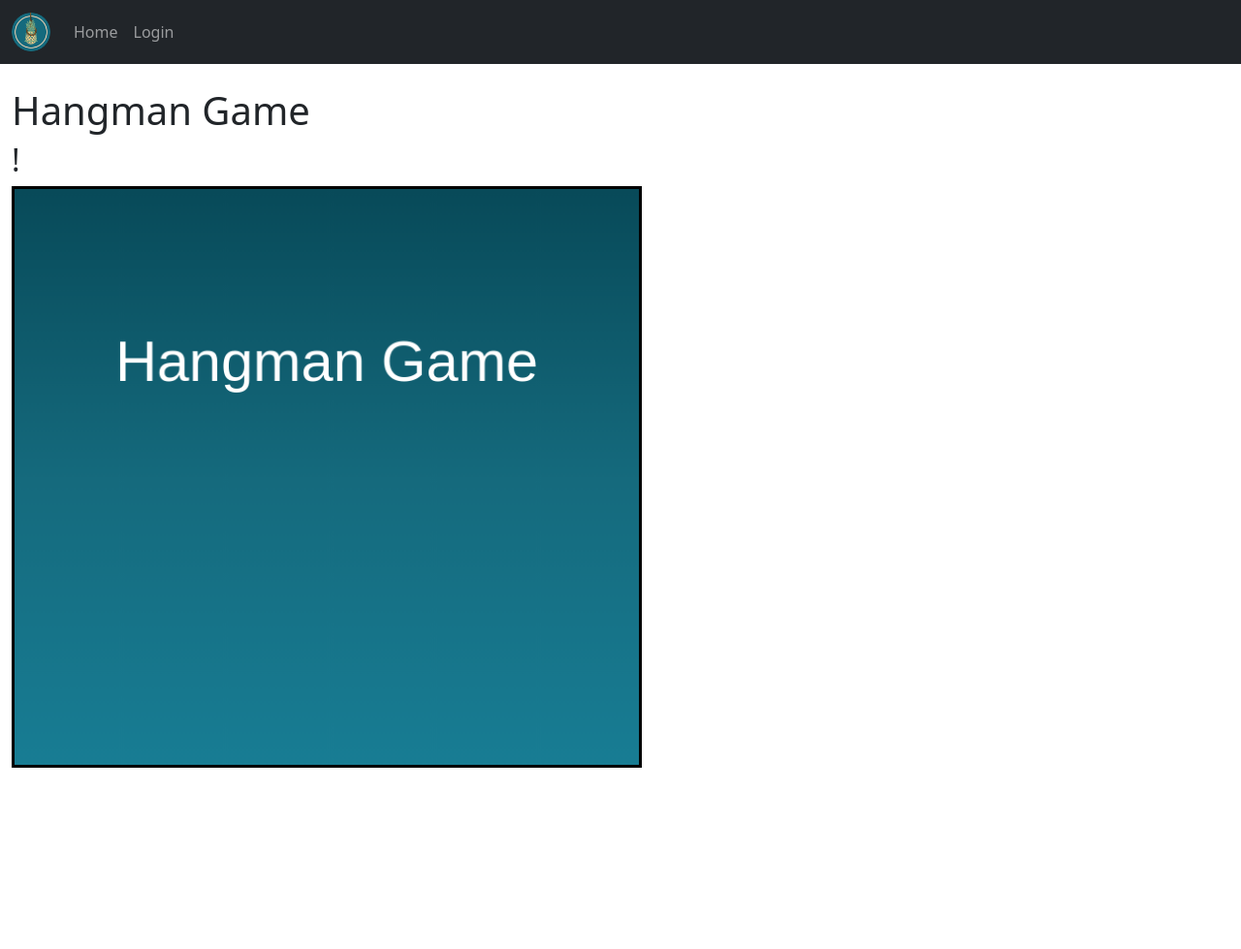
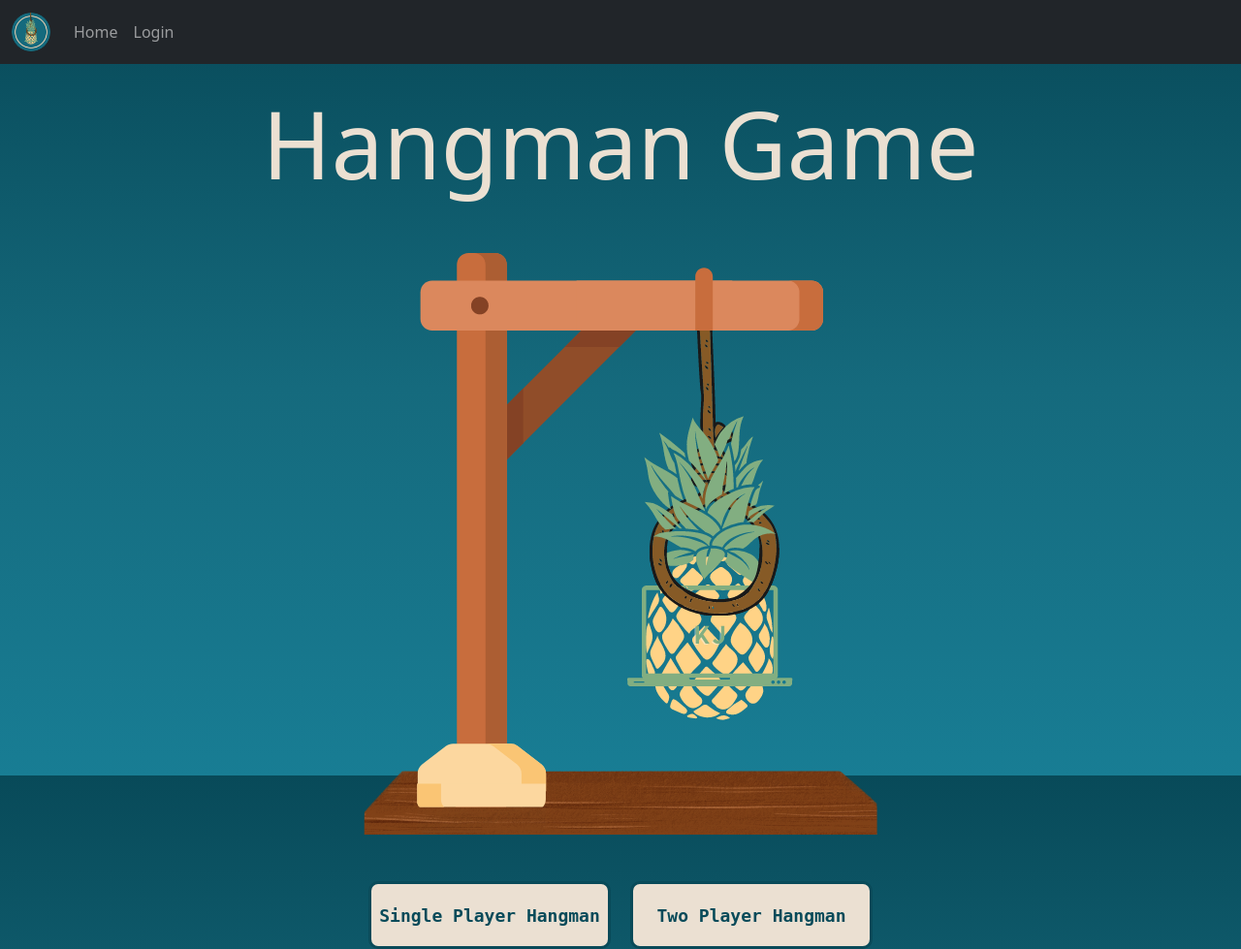
Before and after one commit to jin-karen/flask-hangman, a Flask app: page /play_hangman in a window 1280 px wide. Shown: the whole page at 97% size. Before the commit the page ends 792 px from the top, so only its background shows below. Run offline with Flask 3, Linux system fonts and the light colour scheme; some libraries are stand-ins or nearby versions.

Commit message:
add pages and frontend for diff game modes

```diff
--- a/app/routes.py
+++ b/app/routes.py
@@ -118,9 +118,19 @@
         db.session.commit()
         flash('Success! Your password has been reset.')
         return redirect(url_for('login'))
-    return render_template('reset_password.html', form=form)
+    return render_template('reset_password.html', title='Reset Password', form=form)
 
 # App.route Decorator and View Function for Hangman Game Page
 @app.route('/play_hangman')
 def play_hangman():
-    return render_template('play_hangman.html', title='Hangman Game')
+    return render_template('play_hangman.html', title='Hangman Game', bg_class='hangmanGamePage')
+
+# App.route Decorator and View Function for Singleplayer Hangman Game Page
+@app.route('/singleplayer_hangman')
+def singleplayer_hangman():
+    return render_template('singleplayer_hangman.html', title='Hangman Game', bg_class='hangmanGamePage')
+
+# App.route Decorator and View Function for Two Player Hangman Game Page
+@app.route('/two_player_hangman')
+def two_player_hangman():
+    return render_template('two_player_hangman.html', title='Hangman Game', bg_class='hangmanGamePage')
--- a/app/static/css/style.css
+++ b/app/static/css/style.css
@@ -1,7 +1,74 @@
-#hangmanCanvas {
+html {
+    height:100%;
+}
+
+/* Centered Text and Elements */
+.center {
+    text-align: center;
+    display: flex;
+    justify-content: center;
+    align-items: center;
+    gap: 20px;
+}
+
+/* Large Title */
+.largeTitle {
+    font-size: 600%;
+}
+
+/* Light Heading Style */
+.lightHeading{
+    color: #EBE0D2;
+}
+
+/* .textStroke{
+    -webkit-text-stroke: 2px #084A59;
+} */
+
+/* CSS for Hangman Game Pages */
+.hangmanGamePage {
+    height:100%;
+    background-image: linear-gradient(#084A59,#156A7D, #187D94);
+    width: 100%;
+    height: 100%;
+    /**/
+}
+
+/* Canvas for Hangman Game Start Page
+#startCanvas {
+    width: 400px;
+    height: 400px;
+    border: 5px solid #084A59;
+} */
+
+/* Start Page Button to Choose Game Mode */
+.startBtn {
+    border: 3px solid #084A59;
+    border-radius: 10px;
+    width: 250px;
+    height: 70px;
+    font-size: 18px;
+    font-weight: bold;
+    font-family: monospace;
+    background-color: #EBE0D2;
+    color: #084A59;
+}
+
+/* Hover Selector for Start Button */
+.startBtn:hover{
+    transform: scale(1.05);
+    box-shadow: 0 0 15px 1px;
+}
+
+/* Active Selector for Start Button */
+.startBtn:active{
+    transform: scale(1.05) translateY(3px);
+    box-shadow: 0 0 10px 1px;
+}
+
+/* Canvas for Hangman Game Play Pages */
+#singleplayerCanvas {
     width: 650px;
     height: 600px;
     border: 3px solid black;
 }
-
-/**/
--- a/app/static/js/script.js
+++ b/app/static/js/script.js
@@ -1,29 +1,81 @@
-// Set up for hangman game canvas
-const c = document.getElementById("hangmanCanvas");
+// Set up for hangman game start canvas
+const c = document.getElementById("startCanvas");
 const ctx = c.getContext("2d");
-
-// Canvas width and height set in CSS file
 // Set actual size in memory and scaled to amount for extra pixel density (remove blurriness)
 const dpi = window.devicePixelRatio;
+// Canvas width and height set in CSS file
 c.width = c.offsetWidth * dpi;
 c.height = c.offsetHeight * dpi;
 //Normalize coordinate system to use CSS pixels
 ctx.scale(dpi,dpi);
 
-// Center text in canvas
 const x = c.width / 2
 const y = c.height / 2
-ctx.textAlign = 'center';
 
-// Generate hangman game start page
-// Start page background
-const hangman_gradient = ctx.createLinearGradient(0, 0, 0, c.height);
-hangman_gradient.addColorStop(0, "#084A59");
-hangman_gradient.addColorStop(.5, "#156A7D");
-hangman_gradient.addColorStop(1, "#187D94");
-ctx.fillStyle = hangman_gradient;
-ctx.fillRect(0, 0, c.width, c.height);
-// Start page text
-ctx.font = "60px Sans-Serif";
-ctx.fillStyle = "white";
-ctx.fillText("Hangman Game", x, y*2/3);
+// Draw image onto start canvas
+const startLogo = document.getElementById("startLogo");
+const slWidth = 400;
+const slHeight = 400;
+startLogo.addEventListener("load", (e) => {
+    ctx.drawImage(startLogo, 0, 0, slWidth, slHeight);
+});
+
+
+
+// Set up for Singleplayer hangman game canvas
+const sc = document.getElementById("singleplayerCanvas");
+const sctx = sc.getContext("2d");
+// Canvas width and height set in CSS file (remove blurriness)
+c.width = c.offsetWidth * dpi;
+c.height = c.offsetHeight * dpi;
+//Normalize coordinate system to use CSS pixels
+ctx.scale(dpi,dpi);
+
+// Center text in singplayer game canvas
+const sx = sc.width / 2
+const sy = sc.height / 2
+// ctx.textAlign = 'center';
+
+// // Generate hangman game start page
+// // Start page background
+// const hangman_gradient = ctx.createLinearGradient(0, 0, 0, c.height);
+// hangman_gradient.addColorStop(0, "#084A59");
+// hangman_gradient.addColorStop(.5, "#156A7D");
+// hangman_gradient.addColorStop(1, "#187D94");
+// ctx.fillStyle = hangman_gradient;
+// ctx.fillRect(0, 0, c.width, c.height);
+// // Start page text
+// ctx.font = "60px Sans-Serif";
+// ctx.fillStyle = "white";
+// ctx.fillText("Hangman Game", x, y*2/3);
+// // Start page button
+// ctx.fillStyle = "black";
+// ctx.fillRect(x-50, y+20, 100, 60);
+// ctx.font = "30px Sans-Serif";
+// ctx.fillStyle = "white";
+// ctx.fillText("start", x, y+60);
+
+// // Circle gradient
+// const sky_gradient = ctx.createRadialGradient(200, 200, 50, 200, 200, 300);
+// sky_gradient.addColorStop(0, "#9E99BF");
+// sky_gradient.addColorStop(1, "#F2D5DB");
+// ctx.fillStyle = sky_gradient;
+// ctx.fillRect(0, 0, c.width, c.height);
+
+// // Gradient background for start canvas
+// const sky_gradient = ctx.createLinearGradient(0, 0, 0, c.height);
+// sky_gradient.addColorStop(0, "#9E99BF");
+// sky_gradient.addColorStop(.8, "#F2D5DB");
+// sky_gradient.addColorStop(1, "#82AE81");
+// ctx.fillStyle = sky_gradient;
+// ctx.fillRect(0, 0, c.width, c.height);
+
+// sctx.fillStyle = "#472F14";
+// const gWidth = 200;
+// const gHeight = 250;
+// const gDepth = 15;
+// const sWidth = gWidth*1.5;
+// const sDepth = gDepth*2;
+// sctx.fillRect(sx-(gWidth/1.8), sy-(slHeight/2)-gDepth, gWidth, gDepth);
+// sctx.fillRect(sx-(gWidth/2), sy-(slHeight/2)-gDepth, gDepth, gHeight);
+// sctx.fillRect(sx-(gWidth/2)*1.5, sy-(slHeight/2)-gDepth+gHeight, sWidth, sDepth);
--- a/app/templates/base.html
+++ b/app/templates/base.html
@@ -13,7 +13,7 @@
         <link rel="stylesheet" href="{{ url_for('static', filename='css/style.css') }}">
         <link rel="icon" type="image/x-icon" href="{{ url_for('static', filename='favicon.ico') }}">
     </head>
-    <body>
+    <body class="{{ bg_class }}">
         <!-- A horizontal navbar that becomes vertical on small screens -->
         <nav class="navbar navbar-expand-sm bg-dark navbar-dark">
             <!-- Defines type of container for items within navigation bar -->
--- /dev/null
+++ b/app/templates/base_hangman.html
@@ -0,0 +1,7 @@
+<!--Hangman Game Page Template - Inherits from Base Template-->
+{% extends "base.html" %}
+
+{% block content %}
+    <h1 class="lightHeading center largeTitle">Hangman Game</h1>
+    {% block game %}{% endblock %}
+{% endblock %}<!---->
--- a/app/templates/play_hangman.html
+++ b/app/templates/play_hangman.html
@@ -1,8 +1,16 @@
-<!--Hangman Game Page Template - Inherits from Base Template-->
-{% extends "base.html" %}
+<!--Play Hangman Start Page Template - Inherits from Base Hangman Template-->
+{% extends "base_hangman.html" %}
 
-{% block content %}
-    <h1>Hangman Game</h1>
-    <h2>{{ current_user.username }}!</h2>
-    <canvas id="hangmanCanvas"></canvas>
+{% block game %}
+    <br>
+    <br>
+    <div class="center">
+        <img id="startLogo" src="{{ url_for('static', filename='img/start_logo.png') }}">
+    </div>
+    <br>
+    <br>
+    <div class="center">
+        <a href="{{ url_for('singleplayer_hangman') }}"><button class="startBtn">Single Player Hangman</button></a>
+        <a href="{{ url_for('two_player_hangman') }}"><button class="startBtn">Two Player Hangman</button></a>
+    </div>
 {% endblock %}
--- /dev/null
+++ b/app/templates/two_player_hangman.html
@@ -0,0 +1,6 @@
+<!--Two Player Hangman Game Page Template - Inherits from Base Hangman Template-->
+{% extends "base_hangman.html" %}
+
+{% block game %}
+    <h2 class="center">Two Player</h2>
+{% endblock %}
```
Also changed, not shown: app/templates/singleplayer_hangman.html (added, +18 -0 lines), app/static/img/hangman1.png (added), app/static/img/hangman2.png (added), app/static/img/hangman3.png (added), app/static/img/hangman4.png (added), app/static/img/hangman5.png (added), app/static/img/hangman6.png (added), app/static/img/hangman_setup.png (added), app/static/img/start_logo.png (added).
